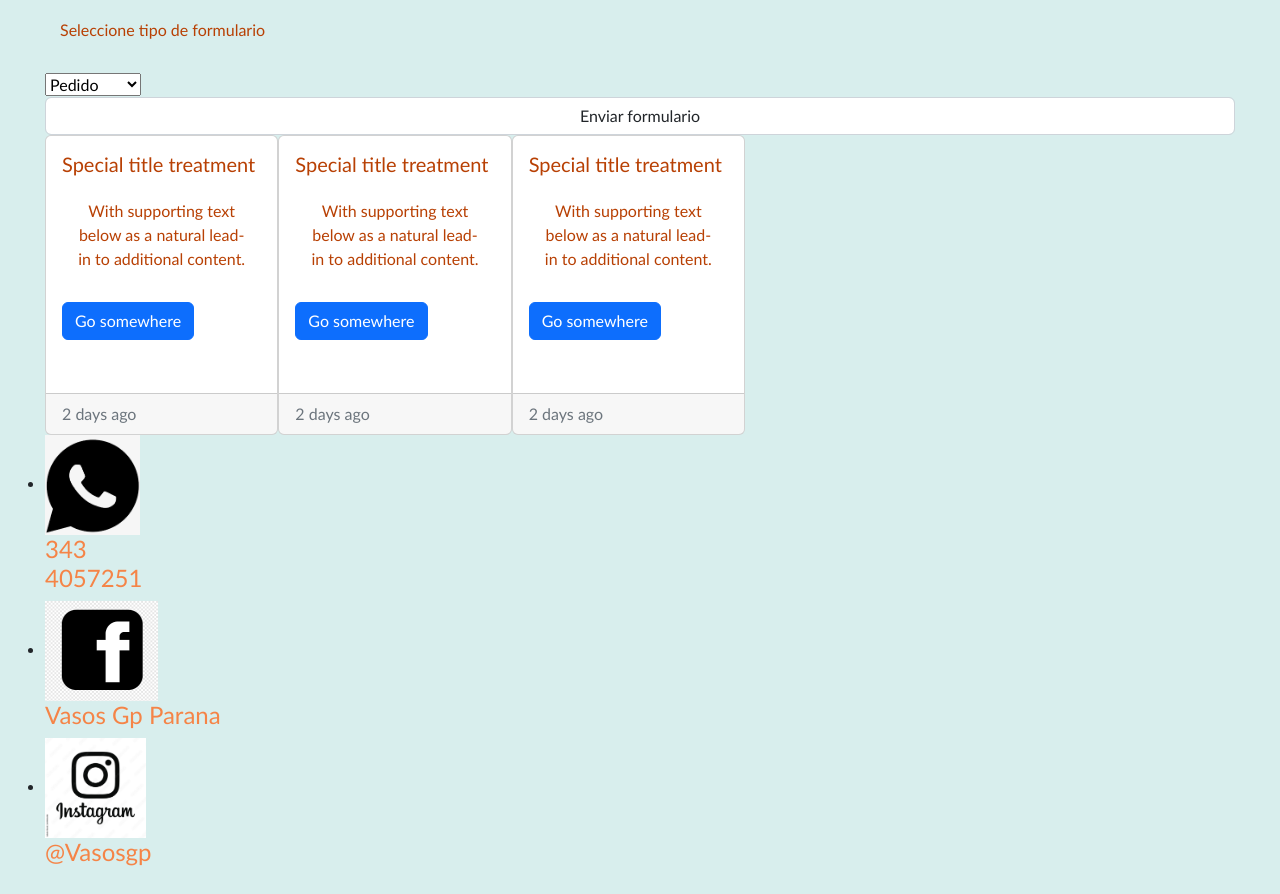
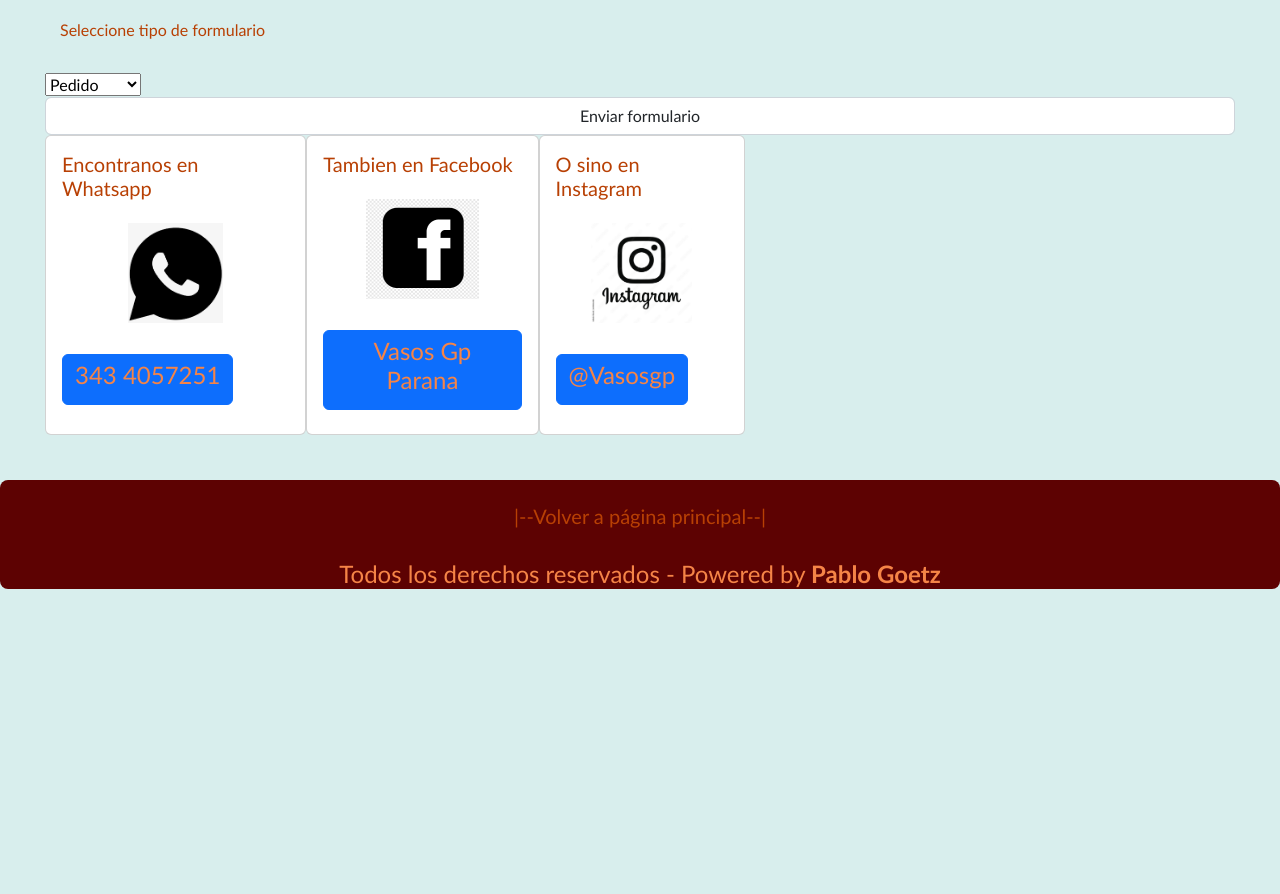
Before and after one commit to Pablo492/Proyecto-con-bootstrap, a website: page pages/contacto.html in a window 1280 px wide. Shown: the part 528-1422 px from the top of the page. After the commit the page ends 1125 px from the top, so only its background shows below. Drawn offline with nearby package versions, Linux system fonts and the light colour scheme.

Commit message:
reacomodando page contato incluyendo cards

```diff
--- a/css/style.scss
+++ b/css/style.scss
@@ -19,7 +19,6 @@ $color: (
 $height: 300px;
 
 /* Estilos de los textos */
-
 
 body{
     background-color: map-get($color , primario );
@@ -60,9 +59,6 @@ body{
         margin: 45px;
     };
 };
-main{
-    margin: 45px;
-};
 
 /* Estilos de page contacto */
 .contact{
@@ -82,30 +78,24 @@ main{
     grid-gap: 2px;
     align-items: center;
     gap: 40px;
-}
-
-
+};
 .item1{
     justify-self: stretch;
     grid-area: item1;
     position: relative;
-}
-
+};
 .item2{
     display: flex;
     justify-content: space-around;
     grid-area: item2;
     width: auto;
-}
-
+};
 .item3{
     grid-area: item3;
-}
-
+};
 .item4{
     grid-area: video;
-}
-
+};
 
 /* estilos en page Modelos */
 .tabla{
@@ -113,26 +103,23 @@ main{
     background-color: rgba(207, 0, 0, 0.675);
     font-size:large;
     color: rgb(90, 31, 16);
-}
-
+};
 .imgmodelos{
     grid-area: item1;
     display: flex;
     justify-items: center;
     align-items: center;
-}
-
+};
 .modelos{
     justify-content: space-around;
     width: 100px;
     height: auto;
     border-radius: 10px;
-
-}
+};
 
 /* mediaQueries */
-@media screen and (min-width: 768px) {
-    .gridconteiner{
+@media screen and (min-width: 768px)
+    {.gridconteiner{
         grid-template-columns: repeat(3,1fr);
     }
     .item1{
@@ -167,7 +154,7 @@ footer{
     height:$height;
     div{
         height: 250px;
-        border-radius: 10PX;
+        border-radius: 10px;
     }
 };
 
--- a/pages/contacto.html
+++ b/pages/contacto.html
@@ -70,56 +70,31 @@
             <section class="contact">
                 <div class="card">
                     <div class="card-body">
-                        <h5 class="card-title">Special title treatment</h5>
-                        <p class="card-text">With supporting text below as a natural lead-in to additional content.</p>
-                        <a href="#" class="btn btn-primary">Go somewhere</a>
-                    </div>
-                    <div class="card-footer text-muted">
-                    2 days ago
+                        <h5 class="card-title">Encontranos en Whatsapp</h5>
+                        <p class="card-text">
+                            <img class="imgCont" src="../img/Logo Wsp.png" alt="Logo de Whatsapp">
+                        </p>
+                        <a href="#" class="btn btn-primary"><h4>343 4057251</h4></a>
                     </div>
                 </div>
-
                 <div class="card">
                     <div class="card-body">
-                    <h5 class="card-title">Special title treatment</h5>
-                    <p class="card-text">With supporting text below as a natural lead-in to additional content.</p>
-                    <a href="#" class="btn btn-primary">Go somewhere</a>
-                    </div>
-                    <div class="card-footer text-muted">
-                    2 days ago
+                    <h5 class="card-title">Tambien en Facebook</h5>
+                    <p class="card-text">
+                        <img class="imgCont" src="../img/Logo Face.png" alt="Logo de Facebook">
+                        </p>
+                    <a href="#" class="btn btn-primary"><h4> Vasos Gp Parana</h4></a>
                     </div>
                 </div>
-
                 <div class="card">
                     <div class="card-body">
-                    <h5 class="card-title">Special title treatment</h5>
-                    <p class="card-text">With supporting text below as a natural lead-in to additional content.</p>
-                    <a href="#" class="btn btn-primary">Go somewhere</a>
-                    </div>
-                    <div class="card-footer text-muted">
-                    2 days ago
+                    <h5 class="card-title">O sino en Instagram</h5>
+                    <p class="card-text"><img class="imgCont" src="../img/Logo Instagram.jpeg" alt="Logo de Instagram">
+                        </p>
+                    <a href="#" class="btn btn-primary"><h4>@Vasosgp</h4></a>
                     </div>
                 </div>
             </section>
-            <div class="row">
-                <ul class="contactos">
-                    <div  class="col-sm-12 col-md-6 col-lg-4">
-                    <li class="col-sm-12 col-md-6 col-lg-4">
-                        <img class="imgCont" src="../img/Logo Wsp.png" alt="Logo de Whatsapp">
-                    <h4>343 4057251</h4>
-                    </li>
-                    </div>
-                    <li class="col-sm-12 col-md-6 col-lg-4">
-                    <img class="imgCont" src="../img/Logo Face.png" alt="Logo de Facebook">
-                    <h4> Vasos Gp Parana</h4>
-                    </li>
-                    <li class="col-sm-12 col-md-6 col-lg-4">
-                    <img class="imgCont" src="../img/Logo Instagram.jpeg" alt="Logo de Instagram">
-                    <h4>@Vasosgp</h4>
-                    </li>
-                </ul>
-            </div>
-    </main>
     </main>
     <footer>
         <a href="../index.html"><h5>|--Volver a página principal--|</h5></a>
```
Also changed, not shown: index.html (+1 -1 lines), css/style.css, 1 other file.
